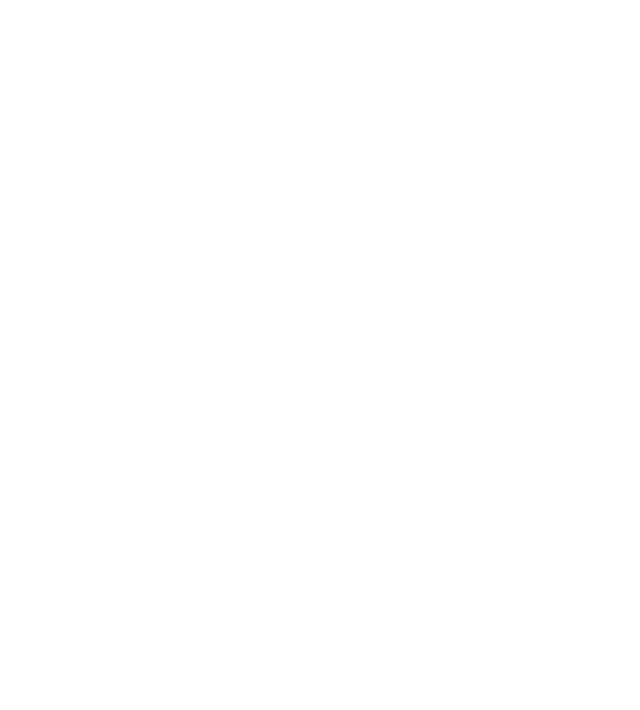
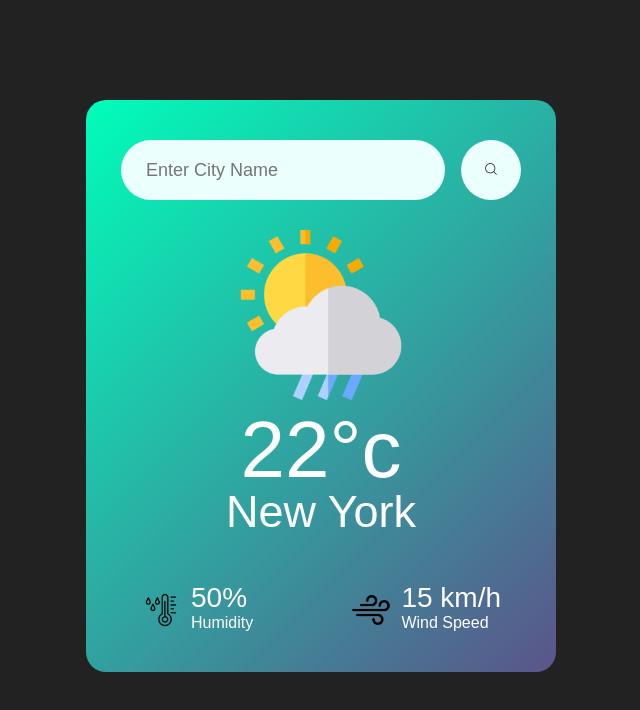
Before and after one commit to shahil-16/Recipe-App, a plain HTML site: page index.html in a window 1280 px wide. Shown: the whole page, without its empty margins (319-959 px from the left). Drawn offline with Linux system fonts and the light colour scheme; no server answers.

Commit message:
Added city,temp,Humidity

```diff
--- a/index.html
+++ b/index.html
@@ -3,9 +3,60 @@
 <head>
     <meta charset="UTF-8">
     <meta name="viewport" content="width=device-width, initial-scale=1.0">
-    <title>Document</title>
+    <title>Weather App - Easy Tutorials</title>
+    <link rel="stylesheet" href="style.css">
 </head>
 <body>
+   <div class="card">
+    <div class="search">
+        <input type="text" placeholder="Enter City Name" spellcheck="false">
+        <button><img src="images/magnifying-glass.png" alt=""></button>
+    </div>
+    <div class="weather">
+        <img src="images/rainy-day.png" class="weather-icon">
+        <h1 class="temp">22°c</h1>
+        <h2 class="city">New York</h2>
+        <div class="details">
+            <div class="col">
+                <img src="images/weather.png" >
+                <div>
+                    <p class="humidity">50%</p>
+                    <p>Humidity</p>
+                </div>
+            </div>
+            <div class="col">
+                <img src="images/windy.png" >
+                <div>
+                    <p class="wind">15 km/h</p>
+                    <p>Wind Speed</p>
+                </div>
+            </div>
+        </div>
+    </div>
+   </div>
+
+
+<script>
+    const apiKey = "d32ec60d5c3d3a6e1c466447fc0f9d94";
+    const apiUrl = "https://api.openweathermap.org/data/2.5/weather?units=metric&q=bangalore";
+
+async function checkWeather(){
+    const response = await fetch(apiUrl + `&appid=${apiKey}`);
+    var data = await response.json();
+
+    console.log(data);
+
+    document.querySelector(".city").innerHTML = data.name;
+    document.querySelector(".temp").innerHTML = data.main.temp;
+    document.querySelector(".humidity").innerHTML = data.main.temp;
+
+
+}
+
+checkWeather()
+
+</script>
+
 
 </body>
 </html>
--- /dev/null
+++ b/style.css
@@ -0,0 +1,91 @@
+*{
+    margin: 0;
+    padding: 0;
+    font-family: 'Poppins',sans-serif;
+    box-sizing: border-box;
+}
+body{
+    background: #222;
+}
+.card{
+    width: 90%;
+    max-width: 470px;
+    background: linear-gradient(135deg, #00feba, #5b548a);
+    color:#fff;
+    margin: 100px auto 0;
+    border-radius: 20px;
+    padding: 40px 35px;
+    text-align: center;
+}
+
+.search{
+    width: 100%;
+    display: flex;
+    align-items: center;
+    justify-content: space-between;
+}
+.search input{
+    border: 0;
+    outline: 0;
+    background: #ebfffc;
+    color: #555;
+    padding: 10px 25px ;
+    height: 60px;
+    border-radius: 30px;
+    flex: 1;
+    margin-right: 16px;
+    font-size: 18px;
+
+}
+.search button{
+    border: 0;
+    outline: 0;
+    background: #ebfffc;
+    border-radius: 50%;
+    width: 60px;
+    height: 60px;
+    cursor: pointer;
+}
+.search button img{
+    width: 16px;
+}
+
+.weather-icon{
+    width: 170px;
+    margin-top: 30px ;
+}
+
+
+
+.weather h1{
+    font-size: 80px;
+    font-weight: 500;
+}
+.weather h2{
+    font-size: 45px;
+    font-weight: 500;
+    margin-top: -10px;
+}
+
+.details{
+    display: flex;
+    align-items: center;
+    justify-content: space-between;
+    padding: 0 20px;
+    margin-top: 50px;
+}
+
+.col{
+    display: flex;
+    align-items: center;
+    text-align: left;
+}
+.col img{
+    width: 40px;
+    margin-right: 10px;
+}
+
+.humidity, .wind{
+    font-size: 28px;
+    margin-top: -6px;
+}
```
Also changed, not shown: images/cloudy.png (added), images/humidity.png (added), images/magnifying-glass.png (added), images/rainy-day.png (added), images/search.png (added), images/weather.png (added), images/windy.png (added).
